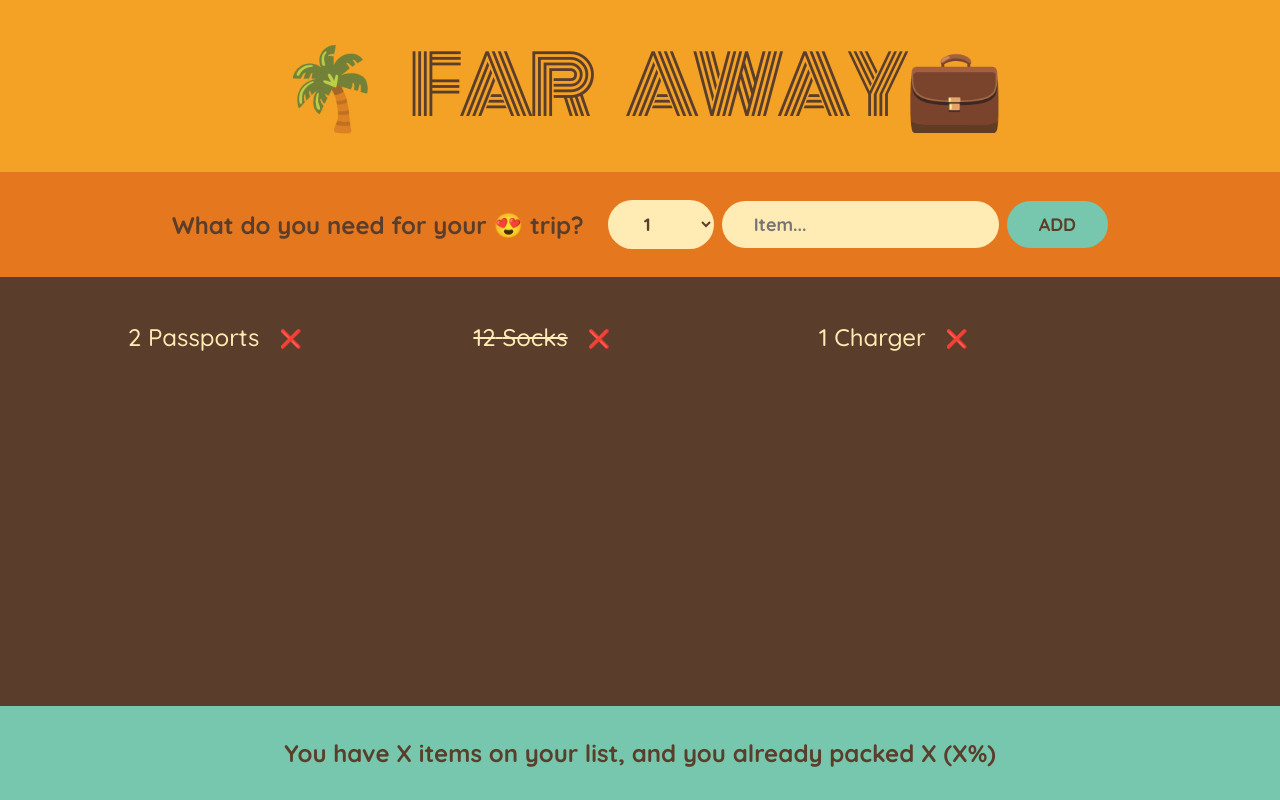
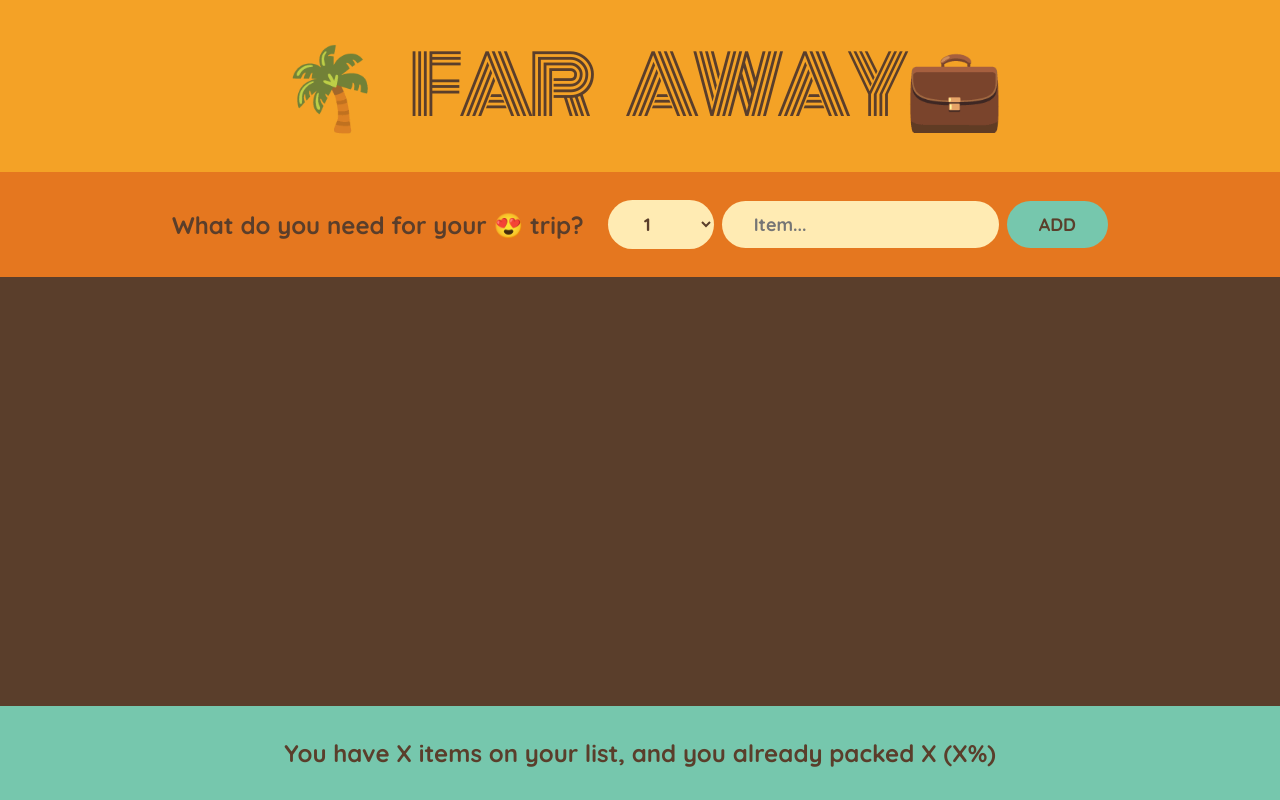
Before and after one commit to RoviK31/Travel_List, a React (Create React App) app: page / in a window 1280 px wide. Built offline with nearby package versions, Linux system fonts and the light colour scheme.

Commit message:
rendering the items

```diff
--- a/src/App.js
+++ b/src/App.js
@@ -7,11 +7,17 @@
 ];
 
 export default function App() {
+  const [items, setItems] = useState([])
+
+  function handleAddItems(item){
+    setItems(items => [...items, item])
+  }
+
   return (
     <div className="app">
       <Logo />
-      <Form />
-      <PackingList />
+      <Form onAddItems={handleAddItems}/>
+      <PackingList items={items} />
       <Stats />
     </div>
   );
@@ -21,16 +27,22 @@
   return <h1> 🌴 Far Away💼</h1>;
 }
 
-function Form() {
+function Form({onAddItems}) {
   //Controlled elements technique
   //Step 1 create a piece of state
   const [description, setDescription] = useState("");
   const [quantity, setQuantity] = useState(1);
+
+
+
+
   function handleSubmit(e) {
     e.preventDefault();
     if(!description) return
     const newItem = { description, quantity, package: false, id: Date.now() };
     console.log(newItem);
+
+    onAddItems(newItem)
 
     setDescription('')
     setQuantity(1)
@@ -61,11 +73,11 @@
     </form>
   );
 }
-function PackingList() {
+function PackingList({items}) {
   return (
     <div className="list">
       <ul>
-        {initialItems.map((item, i) => (
+        {items.map((item, i) => (
           <Item item={item} key={i} />
         ))}
       </ul>
```
